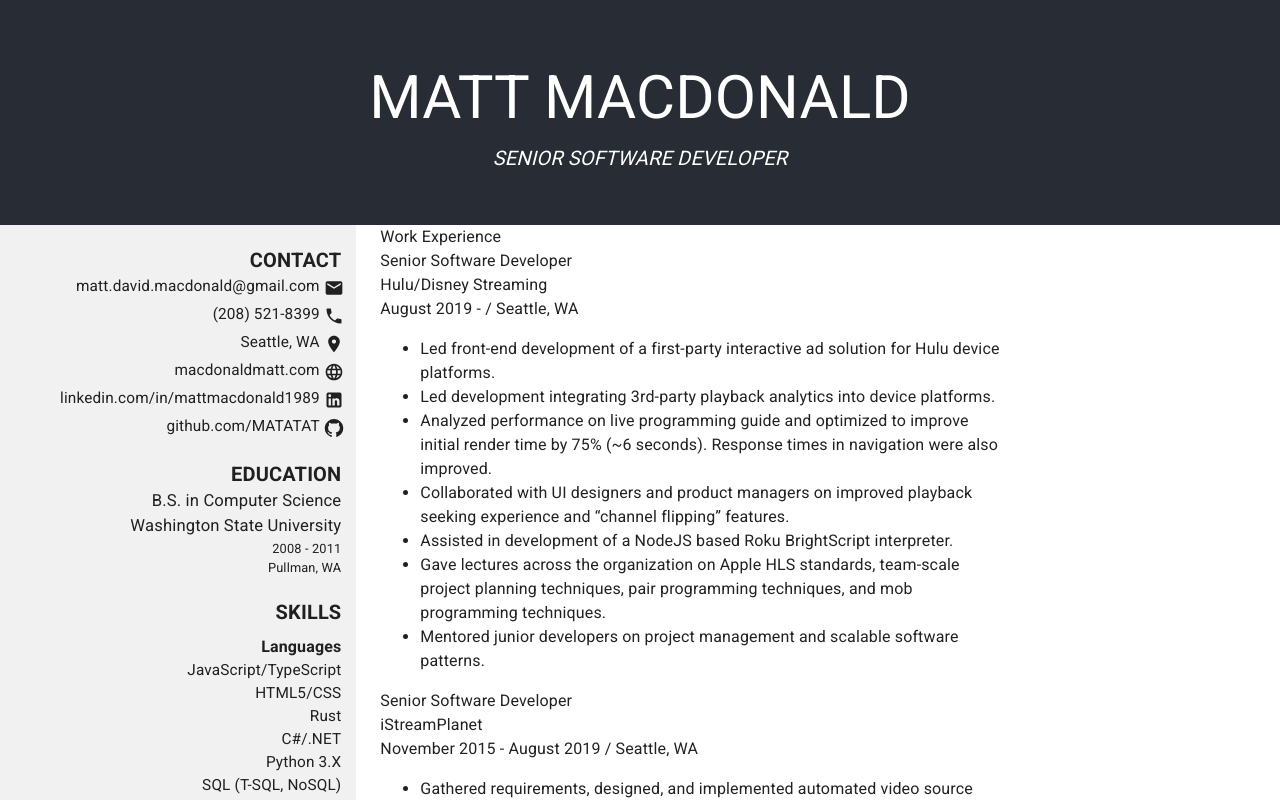
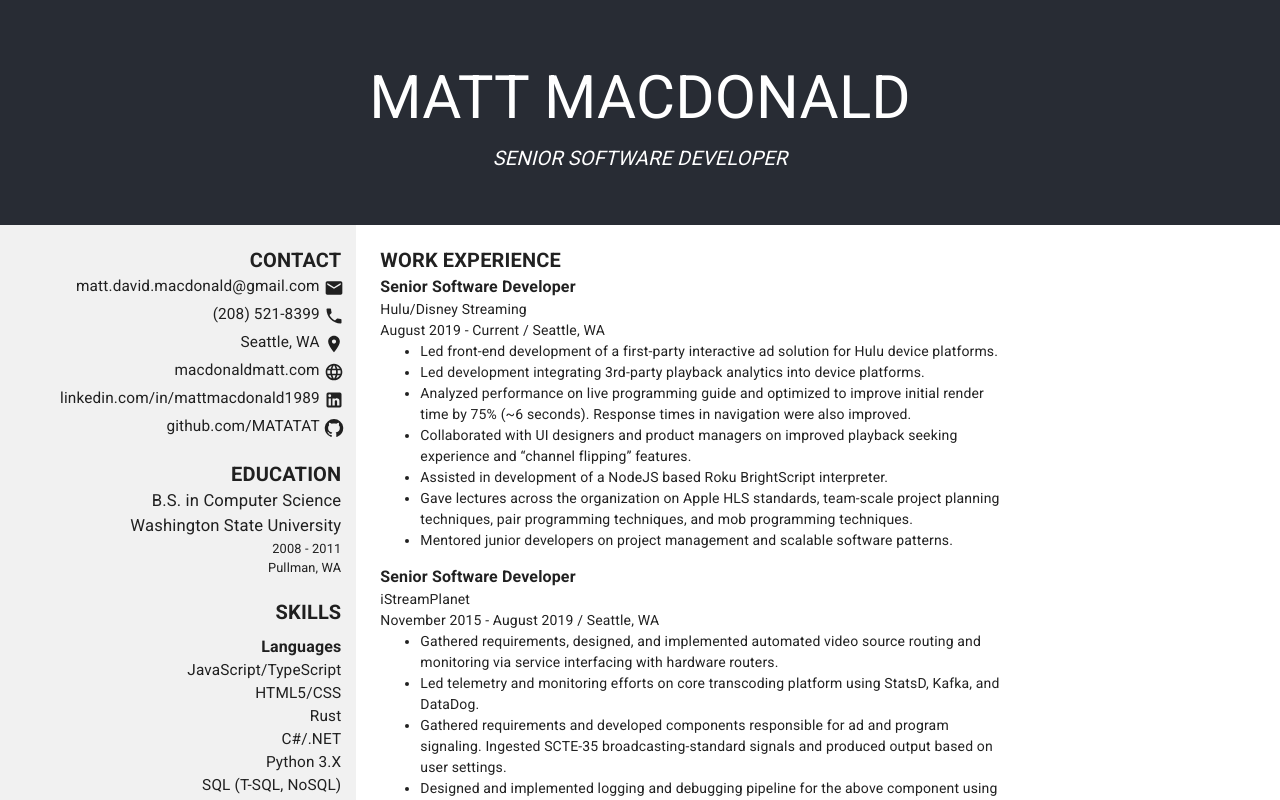
Before and after one commit to MATATAT/resume, a React (Create React App) app: page / in a window 1280 px wide. Shown: the top 800 px of the page. Built offline with nearby package versions, Linux system fonts and the light colour scheme.

Commit message:
Fixing CSS

```diff
--- a/src/App.css
+++ b/src/App.css
@@ -0,0 +1,6 @@
+.App {
+    box-sizing: border-box;
+    padding-bottom: 10rem;
+    display: flex;
+    flex-direction: column;
+}
--- a/src/App.tsx
+++ b/src/App.tsx
@@ -5,9 +5,11 @@ import SideBar from './SideBar';
 import MainExperience from './MainExperience';
 import { Grid } from '@mui/material';
 
+import './App.css'
+
 export default function App(props: Resume) {
     return (
-        <div>
+        <div className='App'>
             <Header
                 name={props.name}
                 title={props.title} />
--- a/src/Header.css
+++ b/src/Header.css
@@ -11,9 +11,11 @@
 .Header-name {
     text-align: center;
     font-size: 60px;
+    text-transform: uppercase;
 }
 
 .Header-subtitle {
     font-size: 20px;
     font-style: italic;
+    text-transform: uppercase;
 }
--- a/src/Header.tsx
+++ b/src/Header.tsx
@@ -8,8 +8,8 @@ interface HeaderInfo {
 export default function Header(props: HeaderInfo) {
     return (
         <div className='Header'>
-            <div className='Header-name'>{props.name.toUpperCase()}</div>
-            <span className='Header-subtitle'>{props.title.toUpperCase()}</span>
+            <div className='Header-name'>{props.name}</div>
+            <div className='Header-subtitle'>{props.title}</div>
         </div>
     );
 }
--- /dev/null
+++ b/src/MainExperience.css
@@ -0,0 +1,21 @@
+.MainExperience {
+    font-size: 14px;
+    display: flex;
+    flex-direction: column;
+}
+
+.MainExperience-title {
+    font-size: 20px;
+    font-weight: bold;
+    padding: 20px 0 0 0;
+    text-transform: uppercase;
+}
+
+.MainExperience-position {
+    font-size: 16px;
+    font-weight: bold;
+}
+
+.MainExperience-list {
+    margin-top: 0;
+}
--- a/src/MainExperience.tsx
+++ b/src/MainExperience.tsx
@@ -1,10 +1,12 @@
 import { Box } from "@mui/material";
 import { Institution } from "./types";
 
+import './MainExperience.css'
+
 export default function MainExperience(props: { experience: Array<Institution> }) {
     return (
-        <Box >
-            <div>Work Experience</div>
+        <Box className="MainExperience">
+            <div className="MainExperience-title">Work Experience</div>
             {props.experience.map(buildExperienceBlock)}
         </Box>
     );
@@ -12,17 +14,19 @@ export default function MainExperience(props: { experience: Array<Institution> }
 
 function buildExperienceBlock(experience: Institution) {
     return (
-        <div>
-            <div>{experience.position}</div>
-            <div>{experience.name}</div>
-            <div>{experience.startDate} - {experience.endDate ?? 'Current'} / {experience.location}</div>
-            <ul>
+        <>
+            <div className="MainExperience-position">{experience.position}</div>
+            <div>
+                <div>{experience.name}</div>
+                <div>{experience.startDate} - {experience.endDate || 'Current'} / {experience.location}</div>
+            </div>
+            <ul className="MainExperience-list">
                 {experience.notes.map((note) => {
                     return (
                         <li>{note}</li>
                     );
                 })}
             </ul>
-        </div>
+        </>
     )
 }
--- a/src/SideBar.css
+++ b/src/SideBar.css
@@ -1,7 +1,9 @@
 .SideBar {
     background-color: #f1f1f1;
     text-align: right;
-    height: 100%;
+    /* height: 100%; */
+    display: flex;
+    flex-direction: column;
 }
 
 .SideBar-contact-label {
--- a/src/SideBlock.css
+++ b/src/SideBlock.css
@@ -6,4 +6,5 @@
     font-size: 20px;
     font-weight: bold;
     padding: 20px 0 0 0;
+    text-transform: uppercase;
 }
--- a/src/SideBlock.tsx
+++ b/src/SideBlock.tsx
@@ -8,7 +8,7 @@ interface SideBlockProps {
 export default function SideBlock(props: SideBlockProps) {
     return (
         <div className='SideBlock'>
-            <div className="SideBlock-title">{props.title.toUpperCase()}</div>
+            <div className="SideBlock-title">{props.title}</div>
             <div>{props.renderer?.() ?? "Nothing here currently"}</div>
         </div>
     );
--- a/src/content.json
+++ b/src/content.json
@@ -60,8 +60,7 @@
             "startDate": "May 2010",
             "endDate": "May 2012",
             "notes": [
-                "Developed document search framework on top of Lucene allowing search results to be fine-tuned on a per customer basis. Improved original design to increase speeds up to 66%.",
-                "Addressed performance issues with user importing resulting in processing times going from hours to minutes."
+                "Designed user interface and worked with senior engineers to develop reporting interface for power station equipment."
             ]
         }
     ],
```
